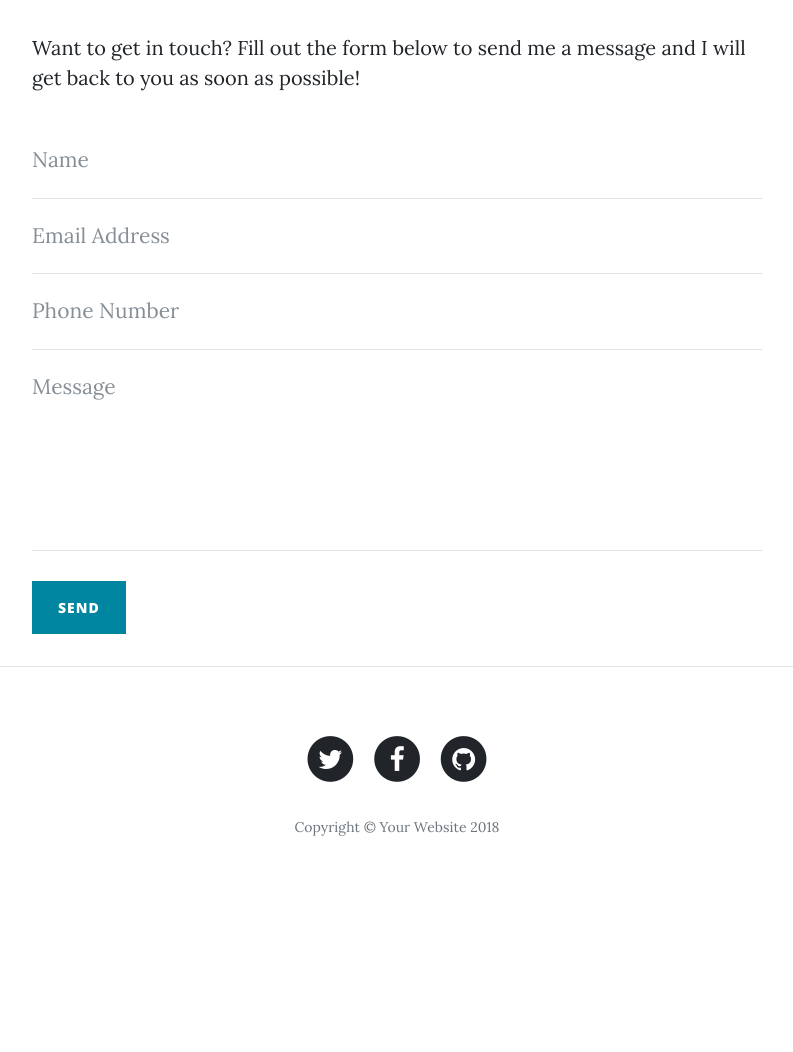
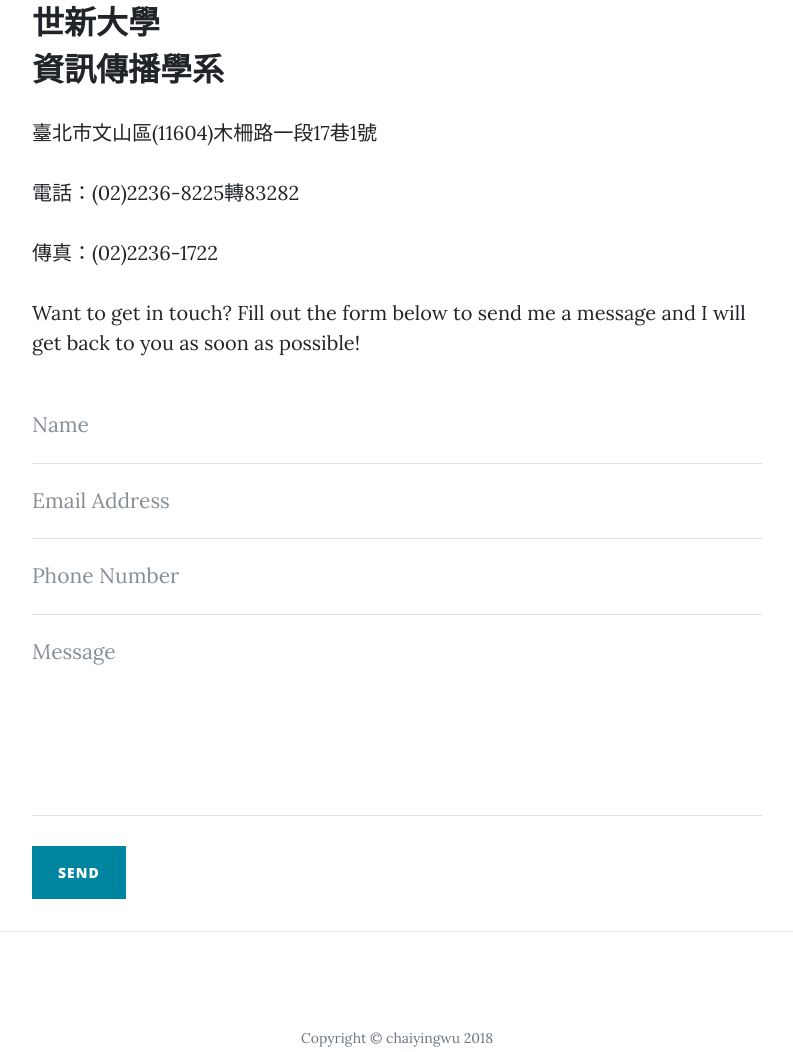
Before and after one commit to blahblahchiakimo/shuics106websitebycyw, a website: page contact.html in a window 1280 px wide. Shown: the part 579-1631 px from the top of the page, without its empty margins (243-1036 px from the left). Before the commit the page ends 1482 px from the top, so only its background shows below. Drawn offline with nearby package versions, Linux system fonts and the light colour scheme.

Commit message:
Update contact.html

```diff
--- a/contact.html
+++ b/contact.html
@@ -28,7 +28,7 @@
     <!-- Navigation -->
     <nav class="navbar navbar-expand-lg navbar-light fixed-top" id="mainNav">
       <div class="container">
-        <a class="navbar-brand" href="index.html">Start Bootstrap</a>
+        <a class="navbar-brand" href="index.html">SHU-ICS</a>
         <button class="navbar-toggler navbar-toggler-right" type="button" data-toggle="collapse" data-target="#navbarResponsive" aria-controls="navbarResponsive" aria-expanded="false" aria-label="Toggle navigation">
           Menu
           <i class="fa fa-bars"></i>
@@ -42,7 +42,7 @@
               <a class="nav-link" href="about.html">About</a>
             </li>
             <li class="nav-item">
-              <a class="nav-link" href="post.html">Sample Post</a>
+              <a class="nav-link" href="post.html">Post</a>
             </li>
             <li class="nav-item">
               <a class="nav-link" href="contact.html">Contact</a>
@@ -59,7 +59,7 @@
         <div class="row">
           <div class="col-lg-8 col-md-10 mx-auto">
             <div class="page-heading">
-              <h1>Contact Me</h1>
+              <h1>Contact ICS</h1>
               <span class="subheading">Have questions? I have answers.</span>
             </div>
           </div>
@@ -71,6 +71,11 @@
     <div class="container">
       <div class="row">
         <div class="col-lg-8 col-md-10 mx-auto">
+          <h2>世新大學</h2>
+          <h2>資訊傳播學系</h2>
+          <p>臺北市文山區(11604)木柵路一段17巷1號</p>
+          <p>電話：(02)2236-8225轉83282</p>
+          <p>傳真：(02)2236-1722</p>
           <p>Want to get in touch? Fill out the form below to send me a message and I will get back to you as soon as possible!</p>
           <!-- Contact Form - Enter your email address on line 19 of the mail/contact_me.php file to make this form work. -->
           <!-- WARNING: Some web hosts do not allow emails to be sent through forms to common mail hosts like Gmail or Yahoo. It's recommended that you use a private domain email address! -->
@@ -122,32 +127,8 @@
         <div class="row">
           <div class="col-lg-8 col-md-10 mx-auto">
             <ul class="list-inline text-center">
-              <li class="list-inline-item">
-                <a href="#">
-                  <span class="fa-stack fa-lg">
-                    <i class="fa fa-circle fa-stack-2x"></i>
-                    <i class="fa fa-twitter fa-stack-1x fa-inverse"></i>
-                  </span>
-                </a>
-              </li>
-              <li class="list-inline-item">
-                <a href="#">
-                  <span class="fa-stack fa-lg">
-                    <i class="fa fa-circle fa-stack-2x"></i>
-                    <i class="fa fa-facebook fa-stack-1x fa-inverse"></i>
-                  </span>
-                </a>
-              </li>
-              <li class="list-inline-item">
-                <a href="#">
-                  <span class="fa-stack fa-lg">
-                    <i class="fa fa-circle fa-stack-2x"></i>
-                    <i class="fa fa-github fa-stack-1x fa-inverse"></i>
-                  </span>
-                </a>
-              </li>
             </ul>
-            <p class="copyright text-muted">Copyright &copy; Your Website 2018</p>
+            <p class="copyright text-muted">Copyright &copy; chaiyingwu 2018</p>
           </div>
         </div>
       </div>
```
